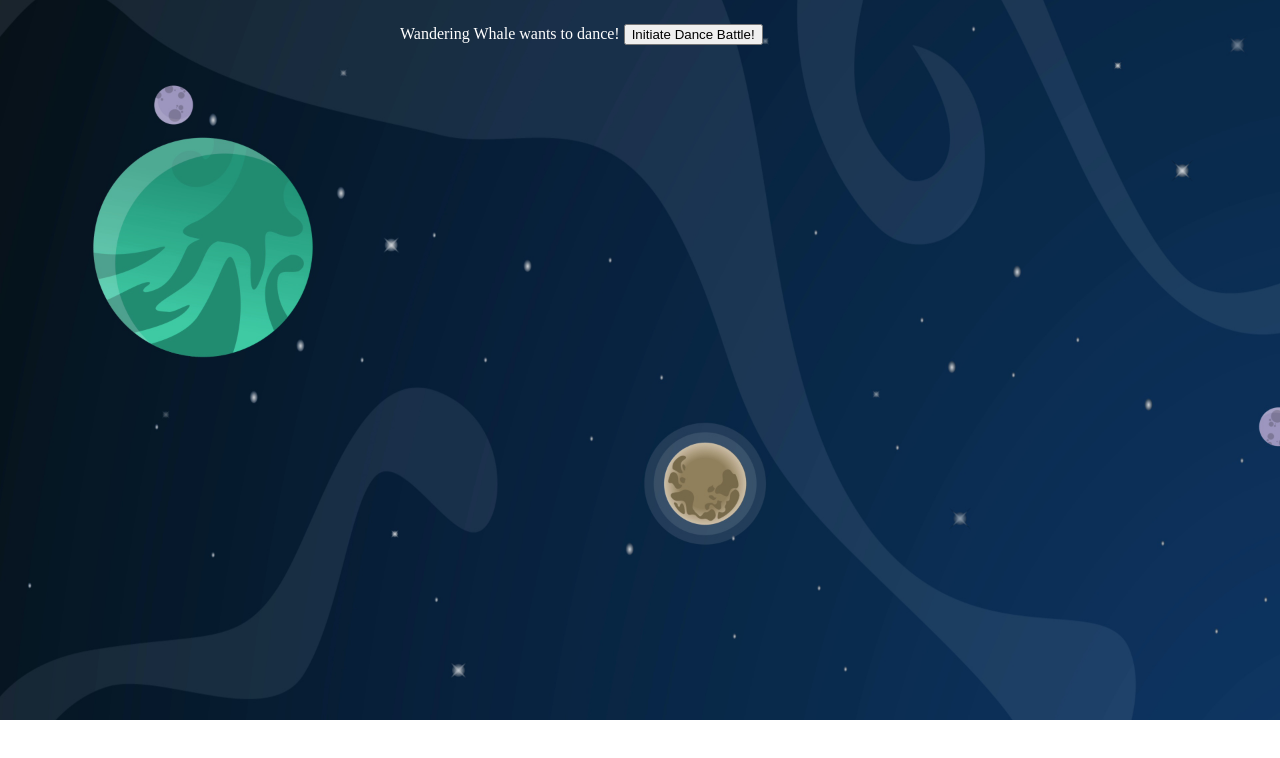
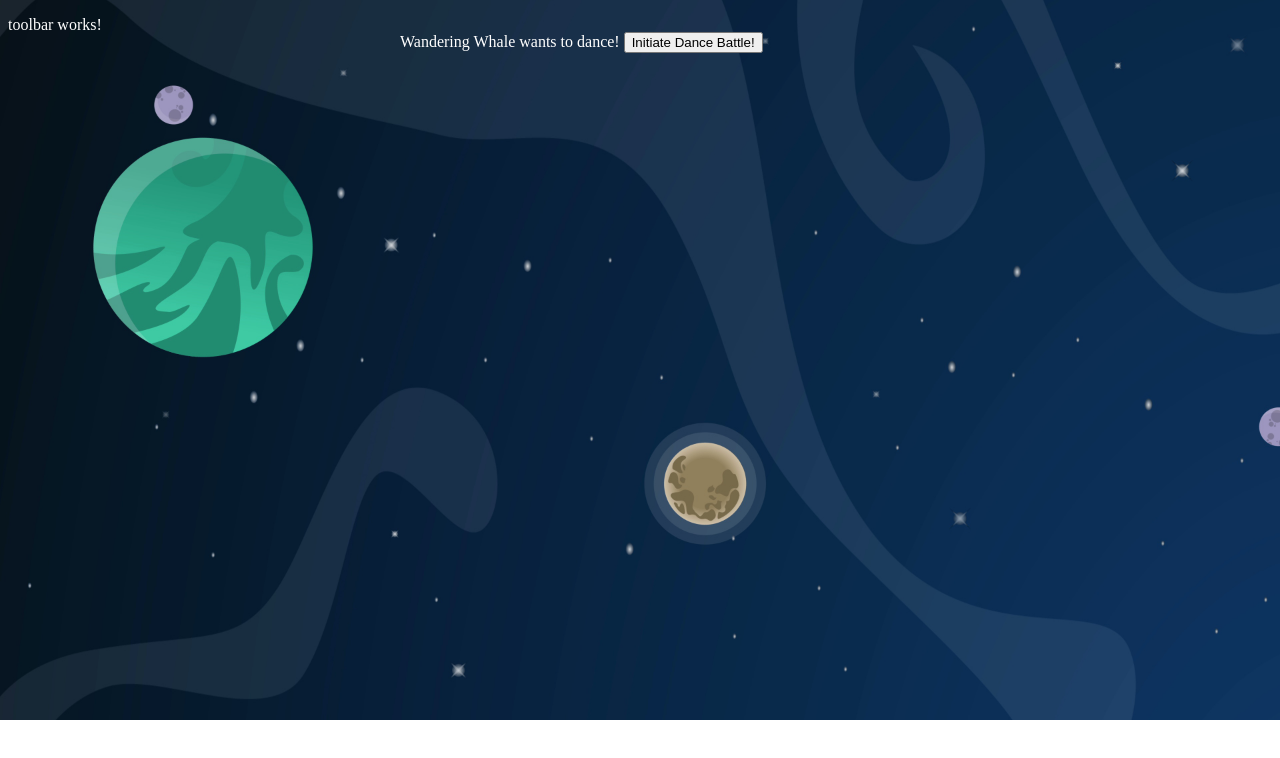
Before and after one commit to RayMan504/dark-matter-disco-2.0, an Angular app: page / in a window 1280 px wide. Shown: the top 758 px of the page. Built offline with nearby package versions, Linux system fonts and the light colour scheme.

Commit message:
generate and render toolbar component

```diff
--- a/src/app/app.html
+++ b/src/app/app.html
@@ -25,7 +25,11 @@
         </div>
       }
     </div>
-
+    <div>
+      <app-toolbar></app-toolbar>
+    </div>
+  </div>
+</main>
 <!-- * * * * * * * * * * * * * * * * * * * * * * * * * * * * * * * * -->
 <!-- * * * * * * * * * * * The content above * * * * * * * * * * * * -->
 <!-- * * * * * * * * * * is only a placeholder * * * * * * * * * * * -->
@@ -33,6 +37,4 @@
 <!-- * * * * * * * * * * * * * * * * * * * * * * * * * * * * * * * * -->
 <!-- * * * * * * * * * * End of Placeholder  * * * * * * * * * * * * -->
 <!-- * * * * * * * * * * * * * * * * * * * * * * * * * * * * * * * * -->
-
-
  <router-outlet />
--- a/src/app/app.ts
+++ b/src/app/app.ts
@@ -1,10 +1,11 @@
 import { Component, signal } from '@angular/core';
 import { RouterOutlet } from '@angular/router';
 import randomNames from '../assets/random-usernames';
+import { Toolbar } from "./toolbar/toolbar";
 
 @Component({
   selector: 'app-root',
-  imports: [RouterOutlet],
+  imports: [RouterOutlet, Toolbar],
   templateUrl: './app.html',
   styleUrl: './app.scss'
 })
--- /dev/null
+++ b/src/app/toolbar/toolbar.html
@@ -0,0 +1 @@
+<p>toolbar works!</p>
```
Also changed, not shown: src/app/toolbar/toolbar.ts (added, +9 -0 lines), src/app/toolbar/toolbar.scss (added), 1 other file (tests, documents, lock files or other folders). Lines whose indentation alone changed are shown as unchanged.
